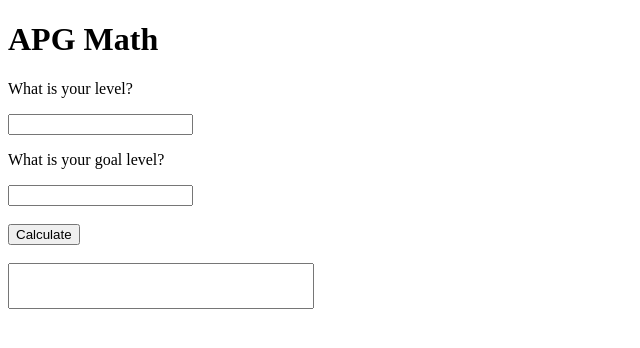
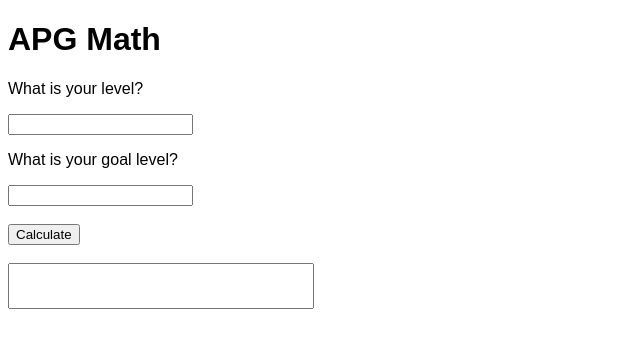
Before and after one commit to MerlinMDV/APGmath, a plain HTML site: page index.html in a window 1280 px wide. Shown: the whole page, without its empty margins (0-640 px from the left). Drawn offline with Linux system fonts and the light colour scheme.

Commit message:
font formatting

```diff
--- a/css/main.css
+++ b/css/main.css
@@ -1,3 +1,7 @@
+body {
+    font-family: "Arial", sans-serif;
+}
+
 .output {
     width: 300px;
     height: 40px;
```
Also changed, not shown: index.html (+2 -1 lines).
